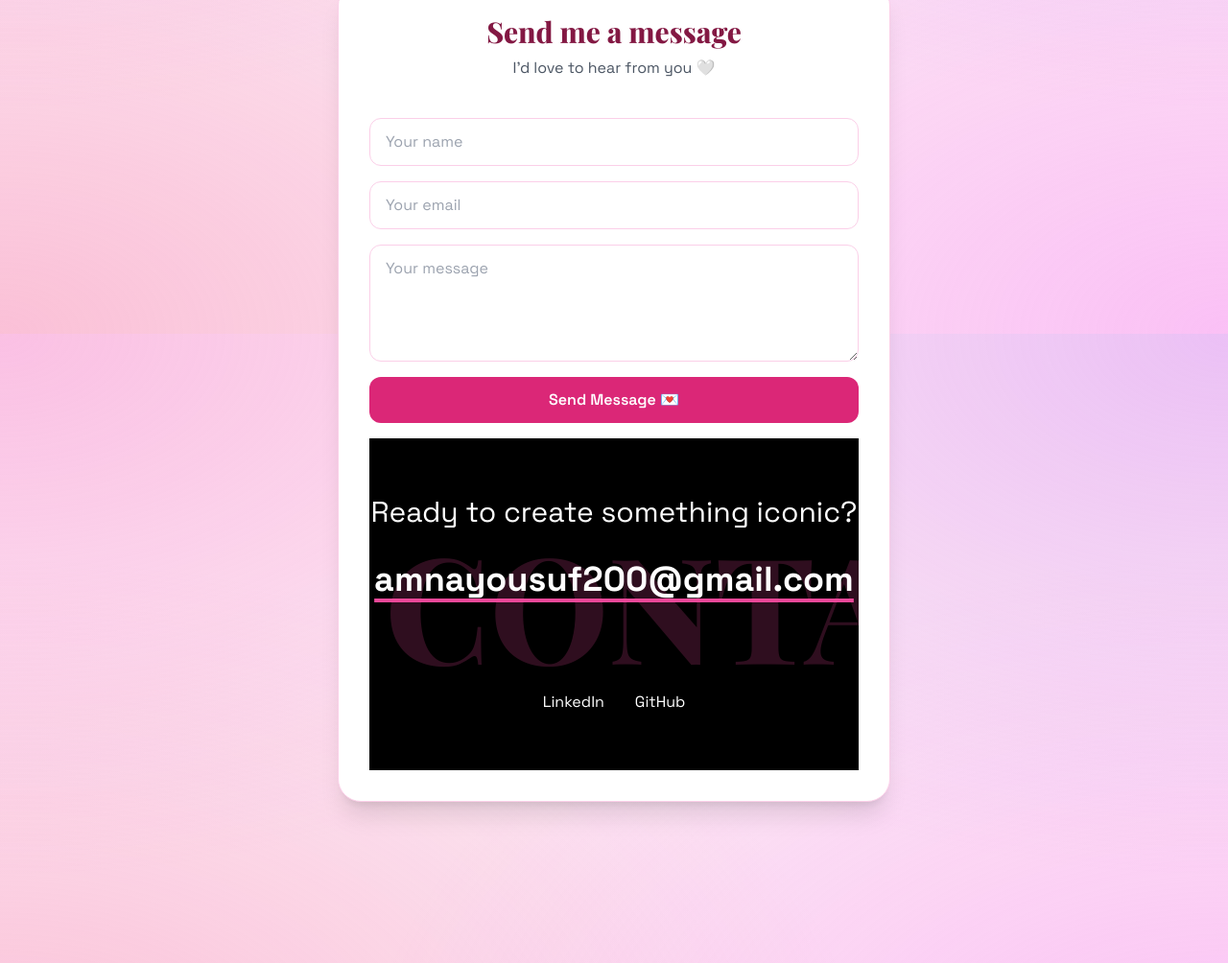
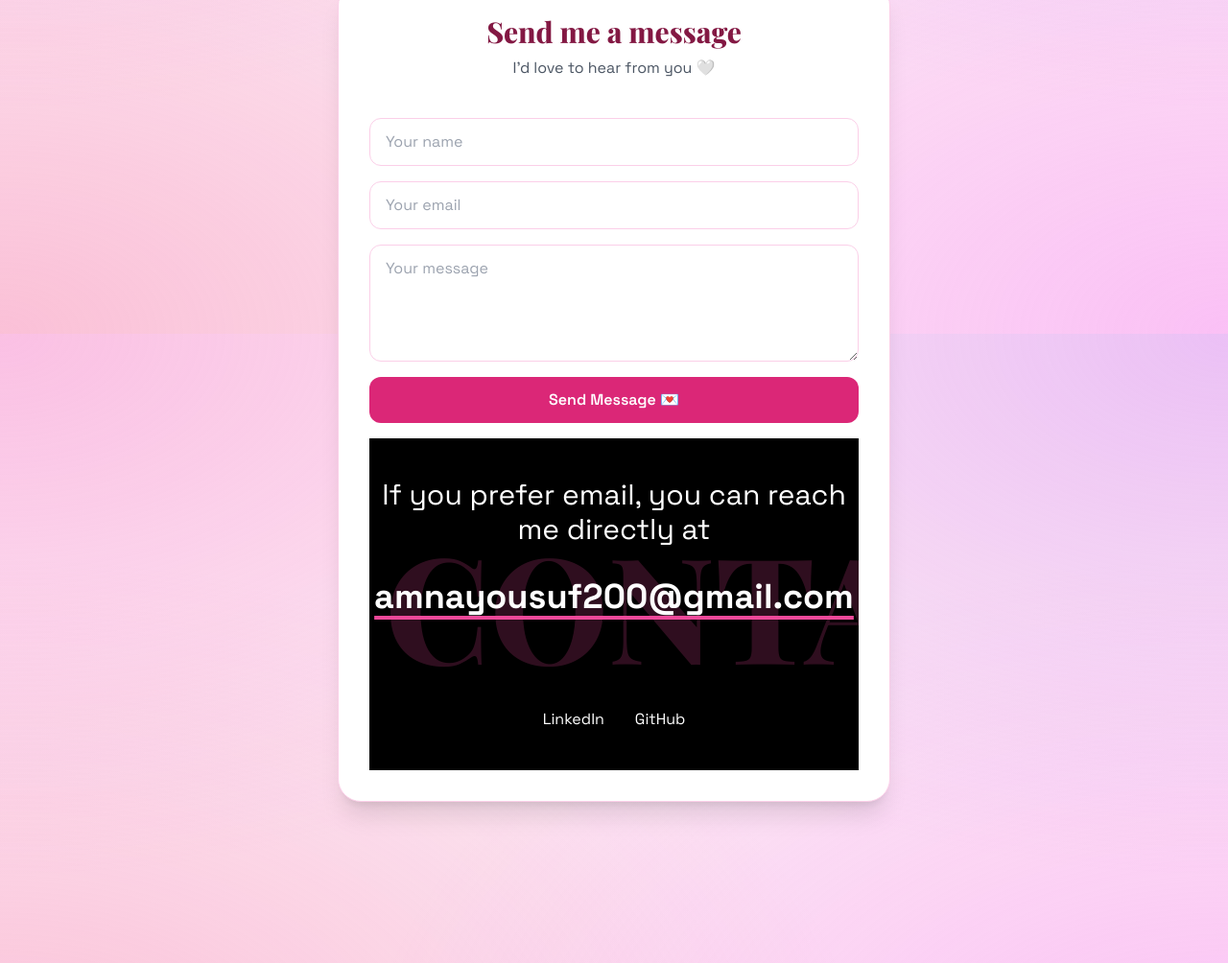
Before and after one commit to amna-muhammad/amna-portfolio, a website: page index.html in a window 1280 px wide. Shown: the part 2052-3056 px from the top of the page at 96% size. Drawn offline with nearby package versions, Linux system fonts and the light colour scheme; a web font is replaced by a local one.

Commit message:
Update contact text to email preference

```diff
--- a/index.html
+++ b/index.html
@@ -1093,7 +1093,10 @@ function(){de()}):de()})();}).call(this);
         <div class="container mx-auto px-4 text-center relative z-10">
             <h2 class="text-[12vw] leading-none font-black serif opacity-20 select-none pointer-events-none">CONTACT</h2>
             <div class="absolute inset-0 flex flex-col items-center justify-center">
-                <p class="text-2xl md:text-3xl text-white mb-8">Ready to create something iconic?</p>
+                <p class="text-xl md:text-3xl text-white mb-8">
+  If you prefer email, you can reach me directly at
+</p>
+
                 <a href="mailto:amnayousuf200@gmail.com" class="text-2xl md:text-4xl
  font-bold text-white hover:text-pink-500 transition-colors underline decoration-pink-500 decoration-4 underline-offset-8">
                     amnayousuf200@gmail.com
```
